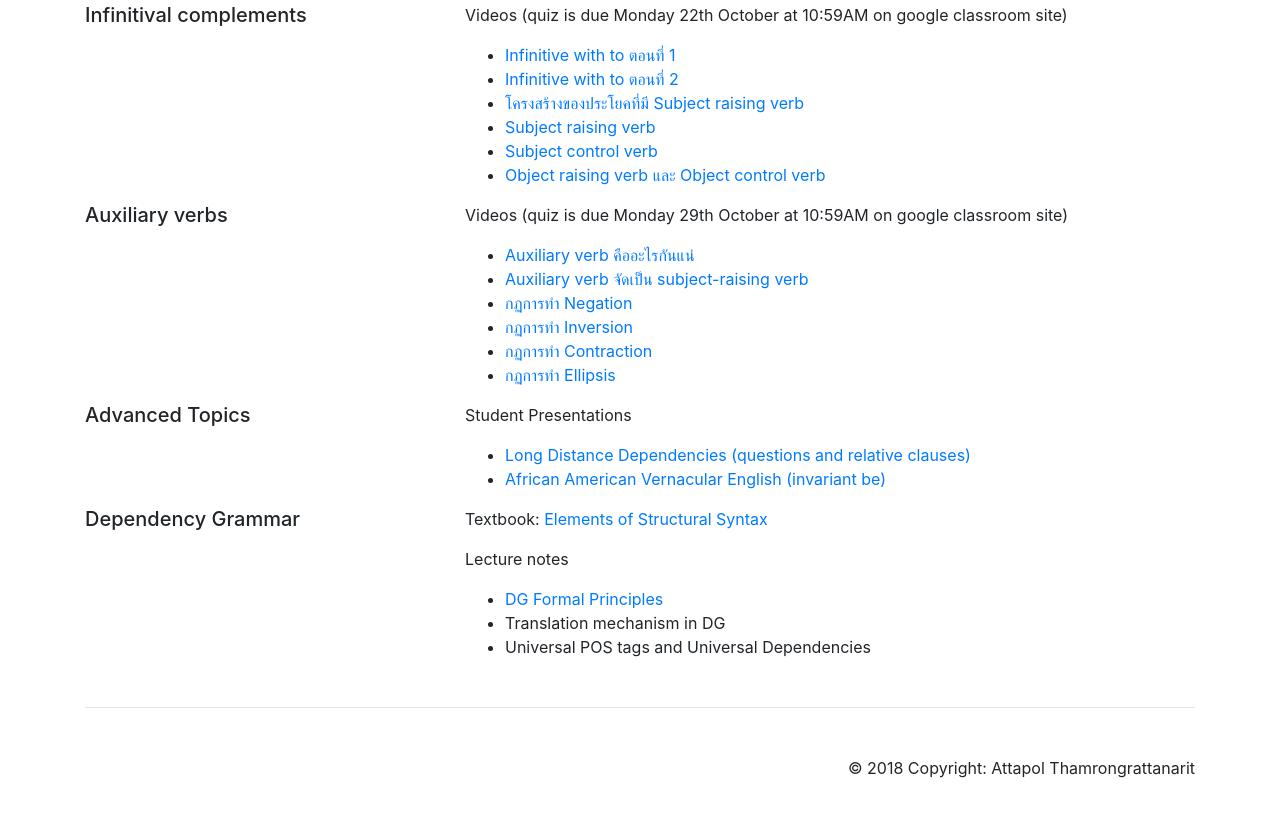
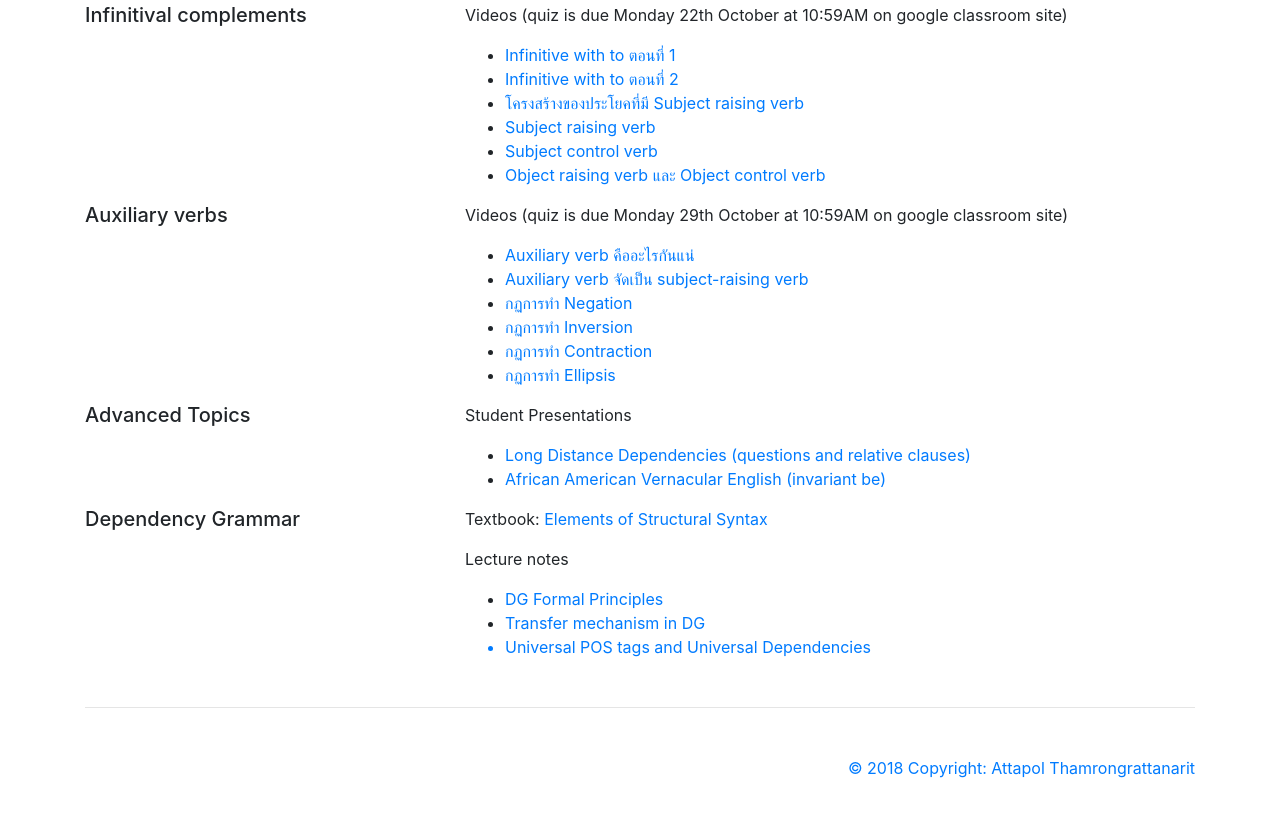
Before and after one commit to attapol/syntax, a plain HTML site: page index.html in a window 1280 px wide. Shown: the part 2225-3041 px from the top of the page. Drawn offline with Linux system fonts and the light colour scheme.

Commit message:
Update index.html

```diff
--- a/index.html
+++ b/index.html
@@ -221,7 +221,7 @@
           <p>Lecture notes</p>
           <ul>
             <li><a href="https://drive.google.com/open?id=1K1EjmnEft3tm87xWW-wla7C5wyNBSYbE">DG Formal Principles</a></li>
-            <li>Translation mechanism in DG</li>
+            <li><a href="https://drive.google.com/open?id=1Wh_bQQJAziJZNsGFZsk0jjq_MBht_iVl">Transfer mechanism in DG</li>
             <li>Universal POS tags and Universal Dependencies</li>
           </ul>
         </div>
```
